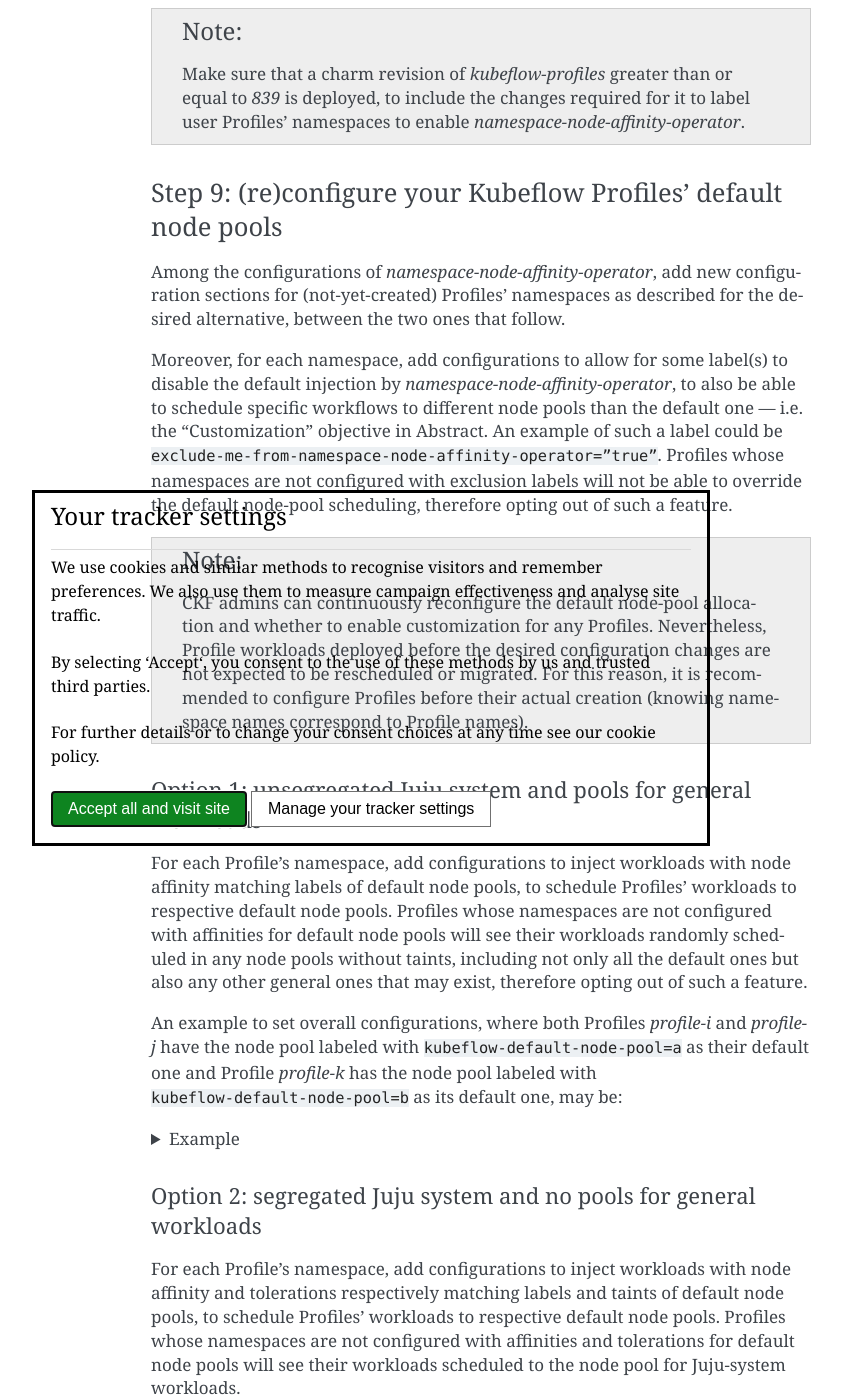
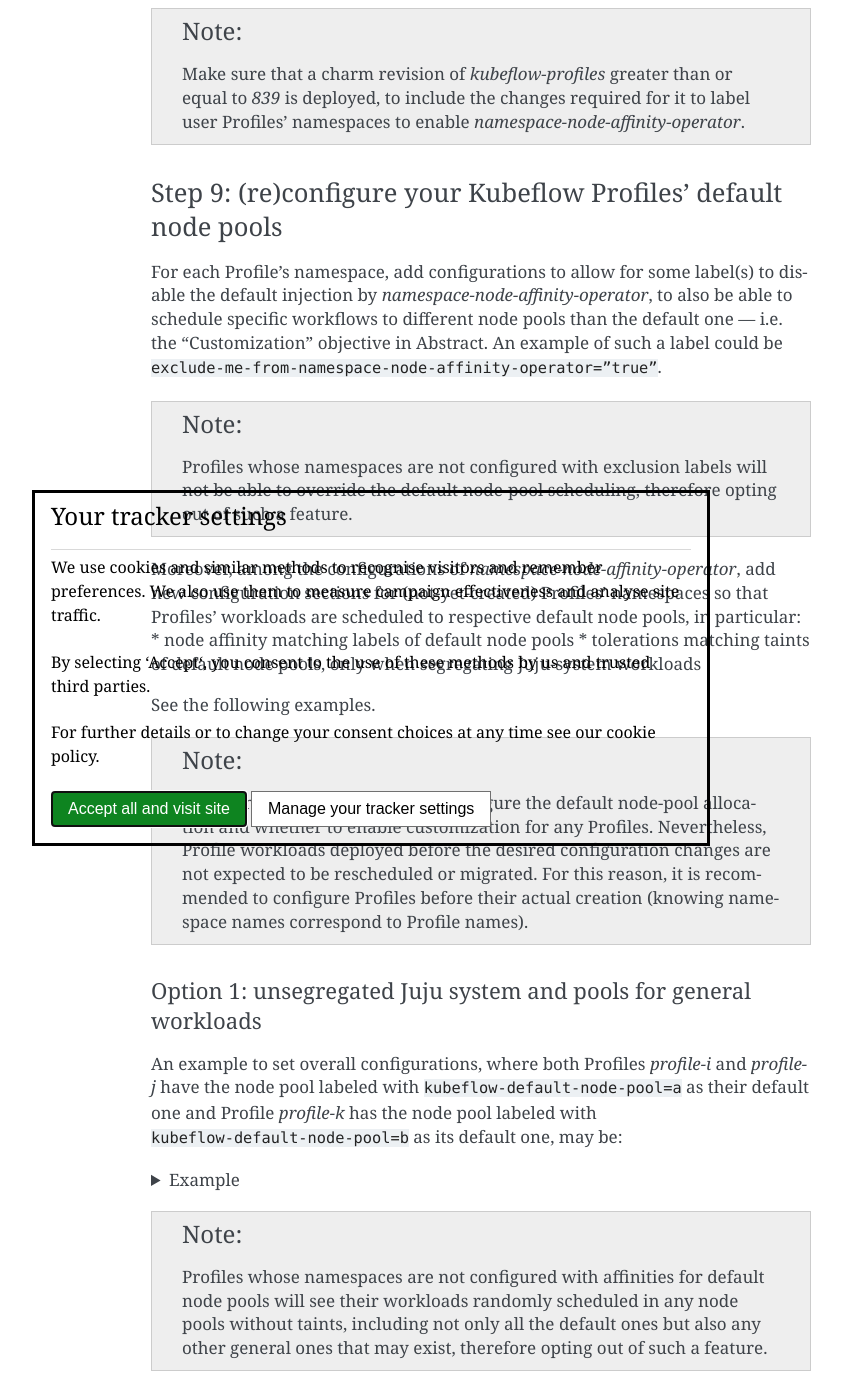
Before and after one commit to canonical/charmed-kubeflow-documentation, a Sphinx documentation site: the page built from docs/how-to/install/install-for-advanced-scheduling.rst, in a window 1280 px wide and 1400 px high, scrolled down 8365 px. Shown: the whole window, without its empty margins (269-1111 px from the left). Built offline with Sphinx 7.4.7, drawn with Linux system fonts in a browser that asks for light colours; some of the changed text lies outside the part shown.

Commit message:
docs: avoid replicating sentences

```diff
--- a/docs/how-to/install/install-for-advanced-scheduling.rst
+++ b/docs/how-to/install/install-for-advanced-scheduling.rst
@@ -321,9 +321,17 @@
 Step 9: (re)configure your Kubeflow Profiles' default node pools
 ~~~~~~~~~~~~~~~~~~~~~~~~~~~~~~~~~~~~~~~~~~~~~~~~~~~~~~~~~~~~~~~~~~~~~~~~~~~~~~~
 
-Among the configurations of `namespace-node-affinity-operator`, add new configuration sections for (not-yet-created) Profiles' namespaces as described for the desired alternative, between the two ones that follow.
+For each Profile's namespace, add configurations to allow for some label(s) to disable the default injection by `namespace-node-affinity-operator`, to also be able to schedule specific workflows to different node pools than the default one — i.e. the “Customization” objective in Abstract. An example of such a label could be ``exclude-me-from-namespace-node-affinity-operator=”true”``.
 
-Moreover, for each namespace, add configurations to allow for some label(s) to disable the default injection by `namespace-node-affinity-operator`, to also be able to schedule specific workflows to different node pools than the default one — i.e. the “Customization” objective in Abstract. An example of such a label could be ``exclude-me-from-namespace-node-affinity-operator=”true”``. Profiles whose namespaces are not configured with exclusion labels will not be able to override the default node-pool scheduling, therefore opting out of such a feature.
+.. note::
+
+  Profiles whose namespaces are not configured with exclusion labels will not be able to override the default node-pool scheduling, therefore opting out of such a feature.
+
+Moreover, among the configurations of `namespace-node-affinity-operator`, add new configuration sections for (not-yet-created) Profiles' namespaces so that Profiles' workloads are scheduled to respective default node pools, in particular:
+* node affinity matching labels of default node pools
+* tolerations matching taints of default node pools, only when segregating Juju-system workloads
+
+See the following examples.
 
 .. note::
 
@@ -332,8 +340,6 @@
 ++++++++++++++++++++++++++++++++++++++++++++++++++++++++++++++++++++++++++++++++++
 Option 1: unsegregated Juju system and pools for general workloads
 ++++++++++++++++++++++++++++++++++++++++++++++++++++++++++++++++++++++++++++++++++
-
-For each Profile's namespace, add configurations to inject workloads with node affinity matching labels of default node pools, to schedule Profiles' workloads to respective default node pools. Profiles whose namespaces are not configured with affinities for default node pools will see their workloads randomly scheduled in any node pools without taints, including not only all the default ones but also any other general ones that may exist, therefore opting out of such a feature.
 
 An example to set overall configurations, where both Profiles `profile-i` and `profile-j` have the node pool labeled with ``kubeflow-default-node-pool=a`` as their default one and Profile `profile-k` has the node pool labeled with ``kubeflow-default-node-pool=b`` as its default one, may be:
 
@@ -419,11 +425,13 @@
 
   </details>
 
+.. note::
+
+  Profiles whose namespaces are not configured with affinities for default node pools will see their workloads randomly scheduled in any node pools without taints, including not only all the default ones but also any other general ones that may exist, therefore opting out of such a feature.
+
 ++++++++++++++++++++++++++++++++++++++++++++++++++++++++++++++++++++++++++++++++++
 Option 2: segregated Juju system and no pools for general workloads
 ++++++++++++++++++++++++++++++++++++++++++++++++++++++++++++++++++++++++++++++++++
-
-For each Profile's namespace, add configurations to inject workloads with node affinity and tolerations respectively matching labels and taints of default node pools, to schedule Profiles' workloads to respective default node pools. Profiles whose namespaces are not configured with affinities and tolerations for default node pools will see their workloads scheduled to the node pool for Juju-system workloads.
 
 An example to set overall configurations, where both Profiles `profile-i` and `profile-j` have the node pool labeled with ``kubeflow-default-node-pool=a`` and tainted with ``kubeflow-default-node-pool=a:NoSchedule`` as their default one and Profile `profile-k` has the node pool labeled with ``kubeflow-default-node-pool=b`` and tainted with ``kubeflow-default-node-pool=b:NoSchedule`` as its default one, may be:
 
```
Also changed, not shown: other parts of docs/how-to/install/install-for-advanced-scheduling.rst (+4 -0 lines).
